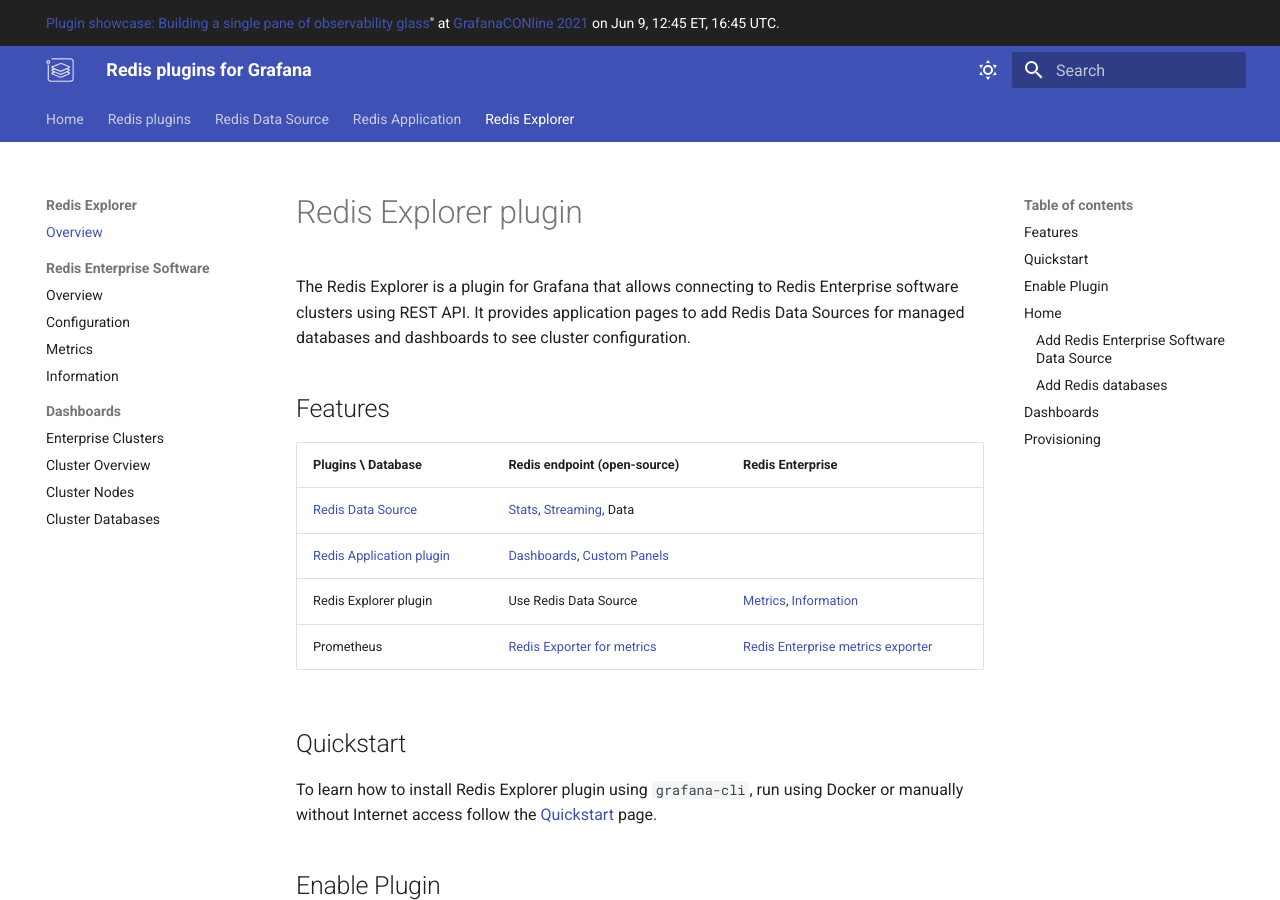
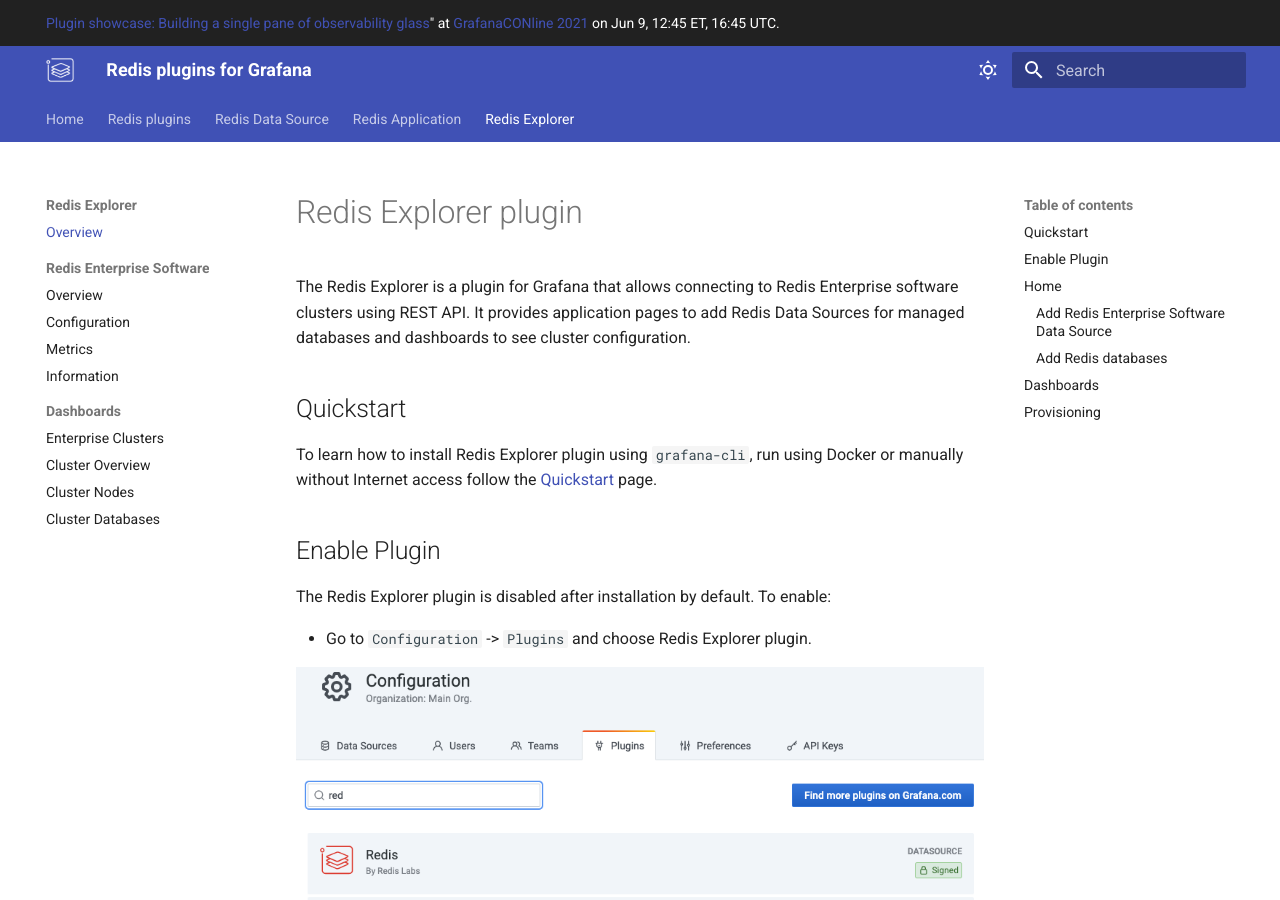
Before and after one commit to RedisGrafana/RedisGrafana, an MkDocs documentation site: the page built from docs/redis-explorer/overview.md, in a window 1280 px wide and 900 px high. Built offline with MkDocs 1.6.1 and Material for MkDocs 9.7.7, drawn with Linux system fonts in a browser that asks for light colours.

Commit message:
Remove Redis Explorer features (#71)

```diff
--- a/docs/redis-explorer/overview.md
+++ b/docs/redis-explorer/overview.md
@@ -1,15 +1,6 @@
 # Redis Explorer plugin
 
 The Redis Explorer is a plugin for Grafana that allows connecting to Redis Enterprise software clusters using REST API. It provides application pages to add Redis Data Sources for managed databases and dashboards to see cluster configuration.
-
-## Features
-
-| Plugins \ Database                                   | Redis endpoint (open-source)                                                                                       | Redis Enterprise                                                                                                                   |
-| ---------------------------------------------------- | ------------------------------------------------------------------------------------------------------------------ | ---------------------------------------------------------------------------------------------------------------------------------- |
-| [Redis Data Source](../redis-datasource/overview.md) | [Stats](../redis-datasource/redis/INFO.md), [Streaming](../redis-datasource/streaming.md), Data                    |                                                                                                                                    |
-| [Redis Application plugin](../redis-app/overview.md) | [Dashboards](../redis-app/overview.md#dashboards), [Custom Panels](../redis-app/overview.md#custom-panels)         |                                                                                                                                    |
-| Redis Explorer plugin                                | Use Redis Data Source                                                                                              | [Metrics](re-software/metrics.md), [Information](re-software/info.md)                                                              |
-| Prometheus                                           | [Redis Exporter for metrics](https://grafana.com/oss/prometheus/exporters/redis-exporter/?pg=prod-cloud-resources) | [Redis Enterprise metrics exporter](https://docs.redislabs.com/latest/rs/administering/monitoring-metrics/prometheus-integration/) |
 
 ## Quickstart
 
```
